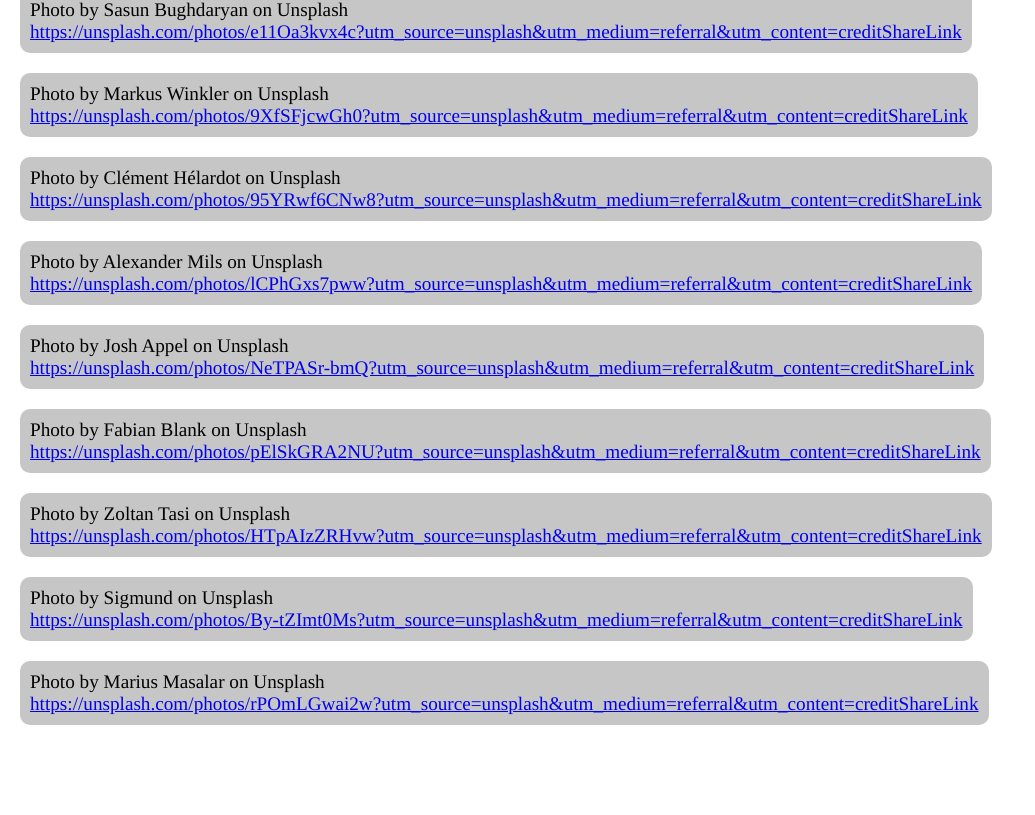
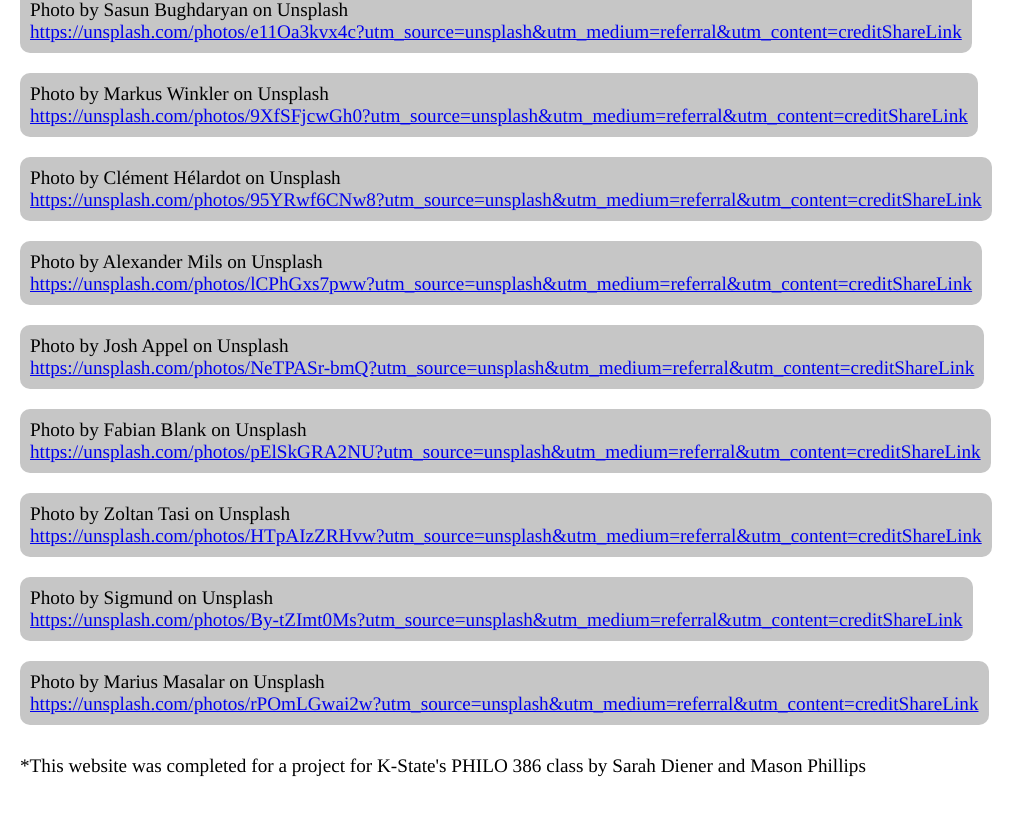
Before and after one commit to sdiener17/PHILO386-Website, a React (Create React App) app: page /bibliography in a window 1280 px wide. Shown: the part 1097-1912 px from the top of the page, without its empty margins (0-1035 px from the left). Built offline with nearby package versions, Linux system fonts and the light colour scheme.

Commit message:
Final Touches

```diff
--- a/src/components/bibliographyPage/BibliographyPage.js
+++ b/src/components/bibliographyPage/BibliographyPage.js
@@ -28,6 +28,7 @@
             <TextWithLinkCard text={bibliography[15].text} link={bibliography[15].link}/>
             <TextWithLinkCard text={bibliography[16].text} link={bibliography[16].link}/>
             <TextWithLinkCard text={bibliography[17].text} link={bibliography[17].link}/>
+            <div className="theBottom">*This website was completed for a project for K-State's PHILO 386 class by Sarah Diener and Mason Phillips</div>
             <div className="marginBottom"/>
         </PageWrapper>
     )
@@ -58,4 +59,8 @@
         margin-bottom:20px;
         margin-top:20px;
     }
+    .theBottom{
+        margin-top:10px;
+        font-size:1.2rem;
+    }
 `;
```
